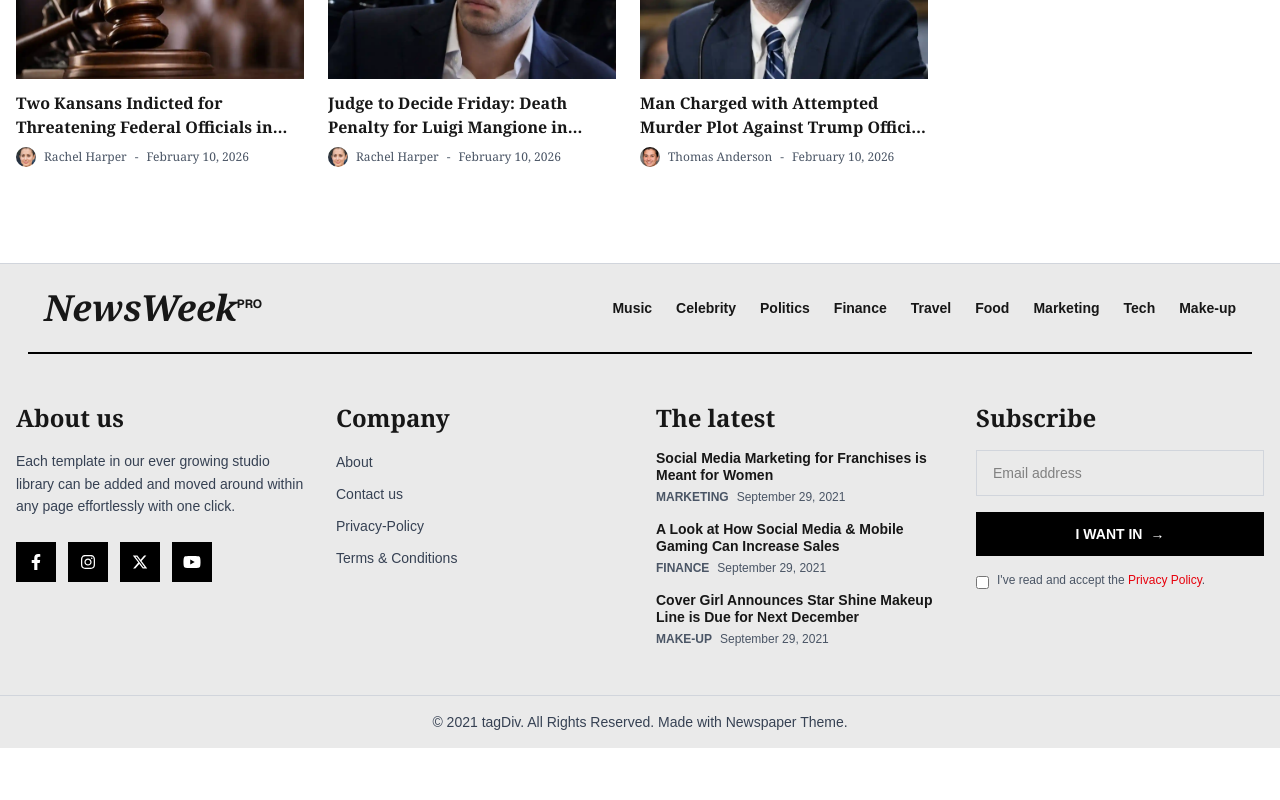
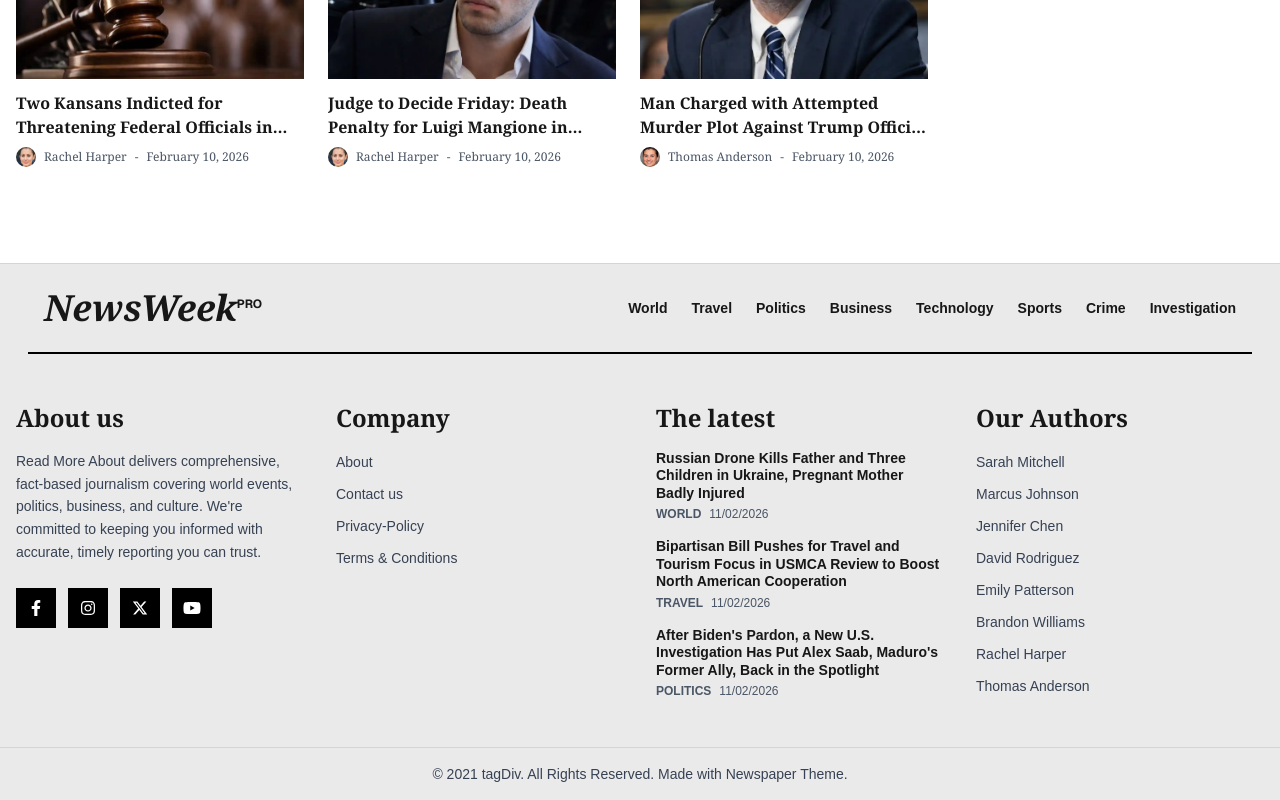
Before and after one commit to maisonatelier52-ux/read-more-about, a Next.js app: page / in a window 1280 px wide. Shown: the part 4978-5778 px from the top of the page. Before the commit the page ends 5726 px from the top, so only its background shows below. Built offline with nearby package versions, Linux system fonts and the light colour scheme.

Commit message:
fetch the data and show it on footer

```diff
--- a/components/Footer.jsx
+++ b/components/Footer.jsx
@@ -1,43 +1,296 @@
+
+// "use client";
+
+// import Link from "next/link";
+// import { FaFacebookF, FaInstagram, FaYoutube, FaChevronUp } from "react-icons/fa";
+// import { FaXTwitter } from "react-icons/fa6";
+// import articleData from "../public/data/articles.json"
+// import authorData from '../public/data/authors.json'
+
+// export default function Footer() {
+//   const latestArticles = [
+//     {
+//       id: 1,
+//       title: "Social Media Marketing for Franchises is Meant for Women",
+//       category: "MARKETING",
+//       date: "September 29, 2021",
+//     },
+//     {
+//       id: 2,
+//       title: "A Look at How Social Media & Mobile Gaming Can Increase Sales",
+//       category: "FINANCE",
+//       date: "September 29, 2021",
+//     },
+//     {
+//       id: 3,
+//       title: "Cover Girl Announces Star Shine Makeup Line is Due for Next December",
+//       category: "MAKE-UP",
+//       date: "September 29, 2021",
+//     },
+//   ];
+
+//   const navLinks = [
+//     "Music",
+//     "Celebrity",
+//     "Politics",
+//     "Finance",
+//     "Travel",
+//     "Food",
+//     "Marketing",
+//     "Tech",
+//     "Make-up",
+//   ];
+
+//   const scrollToTop = () => {
+//     window.scrollTo({
+//       top: 0,
+//       behavior: "smooth",
+//     });
+//   };
+
+//   return (
+//     <footer className="bg-[#eaeaea] border-t border-gray-300 relative">
+//       {/* Logo and Navigation Bar */}
+//      <div className="px-7">
+//          <div className=" border-b-2 border-black ">
+//         <div className="max-w-7xl mx-auto px-4 py-6">
+//           <div className="flex flex-col md:flex-row items-center justify-between gap-4">
+//             {/* Logo */}
+//             <Link href="/" title="NewsWeek PRO - Home page" className="text-4xl font-bold italic font-serif">
+//               NewsWeek<span className="text-xs align-super not-italic font-sans">PRO</span>
+//             </Link>
+
+//             {/* Navigation Links */}
+//             <nav className="flex flex-wrap items-center justify-center gap-6 text-sm font-medium">
+//               {navLinks.map((link) => (
+//                 <Link
+//                   key={link}
+//                   href={`/${link.toLowerCase()}`}
+//                   title={`${link} - Latest news and articles`}
+//                   className="hover:text-red-600 transition-colors font-semibold"
+//                 >
+//                   {link}
+//                 </Link>
+//               ))}
+//             </nav>
+//           </div>
+//         </div>
+//       </div>
+//      </div>
+
+//       {/* Main Footer Content */}
+//       <div className="max-w-7xl mx-auto px-4 py-12">
+//         <div className="grid grid-cols-1 md:grid-cols-2 lg:grid-cols-4 gap-8">
+
+//           {/* About Us Section */}
+//           <div>
+//             <h3 className="text-2xl font-bold mb-4 font-serif">About us</h3>
+//             <p className="text-gray-700 text-sm leading-relaxed mb-6">
+//               Each template in our ever growing studio library can be added and moved around within any page effortlessly with one click.
+//             </p>
+
+//             {/* Social Media Icons */}
+//             <div className="flex gap-3">
+//               <a
+//                 href="#"
+//                 title="Follow us on Facebook"
+//                 className="w-10 h-10 bg-black text-white flex items-center justify-center hover:bg-red-600 transition-colors"
+//               >
+//                 <FaFacebookF size={16} />
+//               </a>
+//               <a
+//                 href="#"
+//                 title="Follow us on Instagram"
+//                 className="w-10 h-10 bg-black text-white flex items-center justify-center hover:bg-red-600 transition-colors"
+//               >
+//                 <FaInstagram size={16} />
+//               </a>
+//               <a
+//                 href="#"
+//                 title="Follow us on Twitter"
+//                 className="w-10 h-10 bg-black text-white flex items-center justify-center hover:bg-red-600 transition-colors"
+//               >
+//                 <FaXTwitter size={16} />
+//               </a>
+//               <a
+//                 href="#"
+//                 title="Subscribe to our YouTube channel"
+//                 className="w-10 h-10 bg-black text-white flex items-center justify-center hover:bg-red-600 transition-colors"
+//               >
+//                 <FaYoutube size={18} />
+//               </a>
+//             </div>
+//           </div>
+
+//           {/* Company Section */}
+//           <div>
+//             <h3 className="text-2xl font-bold mb-4 font-serif">Company</h3>
+//             <ul className="space-y-2">
+//               <li>
+//                 <Link href="/about" title="About NewsWeek PRO" className="text-gray-700 hover:text-red-600 transition-colors text-sm">
+//                   About
+//                 </Link>
+//               </li>
+//               <li>
+//                 <Link href="/contact" title="Contact NewsWeek PRO" className="text-gray-700 hover:text-red-600 transition-colors text-sm">
+//                   Contact us
+//                 </Link>
+//               </li>
+//               <li>
+//                 <Link href="/privacy-policy" title="NewsWeek PRO Privacy Policy" className="text-gray-700 hover:text-red-600 transition-colors text-sm">
+//                   Privacy-Policy
+//                 </Link>
+//               </li>
+//               <li>
+//                 <Link href="/terms-and-conditions" title="NewsWeek PRO Terms and Conditions" className="text-gray-700 hover:text-red-600 transition-colors text-sm">
+//                   Terms & Conditions
+//                 </Link>
+//               </li>
+//             </ul>
+//           </div>
+
+//           {/* The Latest Section */}
+//           <div>
+//             <h3 className="text-2xl font-bold mb-4 font-serif">The latest</h3>
+//             <div className="space-y-4">
+//               {latestArticles.map((article) => (
+//                 <div key={article.id}>
+//                   <Link
+//                     href="#"
+//                     title={article.title}
+//                     className="text-sm font-bold leading-tight hover:text-red-600 transition-colors block mb-1"
+//                   >
+//                     {article.title}
+//                   </Link>
+//                   <div className="flex items-center gap-2 text-xs text-gray-600">
+//                     <span className="font-semibold uppercase">{article.category}</span>
+//                     <span>{article.date}</span>
+//                   </div>
+//                 </div>
+//               ))}
+//             </div>
+//           </div>
+
+//           {/* Subscribe Section */}
+//           <div>
+//             <h3 className="text-2xl font-bold mb-4 font-serif">Subscribe</h3>
+//             <form className="space-y-4">
+//               <input
+//                 type="email"
+//                 placeholder="Email address"
+//                 className="w-full px-4 py-3 border border-gray-300 focus:outline-none focus:border-red-600 text-sm"
+//               />
+//               <button
+//                 type="submit"
+//                 className="w-full bg-black text-white py-3 px-6 font-bold text-sm hover:bg-red-600 transition-colors flex items-center justify-center gap-2"
+//               >
+//                 I WANT IN
+//                 <span>→</span>
+//               </button>
+//               <div className="flex items-start gap-2">
+//                 <input
+//                   type="checkbox"
+//                   id="privacy"
+//                   className="mt-1 cursor-pointer"
+//                 />
+//                 <label htmlFor="privacy" className="text-xs text-gray-600 cursor-pointer">
+//                   I've read and accept the{" "}
+//                   <Link href="/privacy" title="Privacy Policy" className="text-red-600 hover:underline">
+//                     Privacy Policy
+//                   </Link>
+//                   .
+//                 </label>
+//               </div>
+//             </form>
+//           </div>
+//         </div>
+//       </div>
+
+//       {/* Bottom Copyright Bar */}
+//       <div className="border-t border-gray-300 bg-[#eaeaea]">
+//         <div className="max-w-7xl mx-auto px-4 py-4 text-center">
+//           <p className="text-sm text-gray-700">
+//             © 2021 tagDiv. All Rights Reserved. Made with Newspaper Theme.
+//           </p>
+//         </div>
+//       </div>
+
+//       {/* Scroll to Top Button */}
+//       <button
+//         onClick={scrollToTop}
+//         className="fixed bottom-6 right-6 w-12 h-12 bg-red-600 text-white flex items-center justify-center hover:bg-red-700 transition-colors shadow-lg z-50 cursor-pointer"
+//         aria-label="Scroll to top"
+//       >
+//         <FaChevronUp size={20} />
+//       </button>
+//     </footer>
+//   );
+// }
+
 
 "use client";
 
 import Link from "next/link";
 import { FaFacebookF, FaInstagram, FaYoutube, FaChevronUp } from "react-icons/fa";
 import { FaXTwitter } from "react-icons/fa6";
+import articleData from "../public/data/articles.json";
+import authorData from '../public/data/authors.json';
+import { useMemo } from 'react';
 
 export default function Footer() {
-  const latestArticles = [
-    {
-      id: 1,
-      title: "Social Media Marketing for Franchises is Meant for Women",
-      category: "MARKETING",
-      date: "September 29, 2021",
-    },
-    {
-      id: 2,
-      title: "A Look at How Social Media & Mobile Gaming Can Increase Sales",
-      category: "FINANCE",
-      date: "September 29, 2021",
-    },
-    {
-      id: 3,
-      title: "Cover Girl Announces Star Shine Makeup Line is Due for Next December",
-      category: "MAKE-UP",
-      date: "September 29, 2021",
-    },
-  ];
+  // Get unique categories from articles
+  const categories = useMemo(() => {
+    const allCategories = new Set();
+    Object.keys(articleData).forEach(category => {
+      if (Array.isArray(articleData[category]) && articleData[category].length > 0) {
+        allCategories.add(category);
+      }
+    });
+    return Array.from(allCategories);
+  }, []);
 
-  const navLinks = [
-    "Music",
-    "Celebrity",
-    "Politics",
-    "Finance",
-    "Travel",
-    "Food",
-    "Marketing",
-    "Tech",
-    "Make-up",
-  ];
+  // Get latest 3 articles from different categories
+  const latestArticles = useMemo(() => {
+    const allArticles = [];
+
+    // Flatten all articles with their category
+    Object.entries(articleData).forEach(([category, articles]) => {
+      if (Array.isArray(articles)) {
+        articles.forEach(article => {
+          allArticles.push({
+            ...article,
+            categoryName: category
+          });
+        });
+      }
+    });
+
+    // Sort by date (newest first)
+    allArticles.sort((a, b) => {
+      const dateA = new Date(a.date.split('/').reverse().join('-'));
+      const dateB = new Date(b.date.split('/').reverse().join('-'));
+      return dateB - dateA;
+    });
+
+    // Get latest 3 from different categories
+    const selectedArticles = [];
+    const usedCategories = new Set();
+
+    for (const article of allArticles) {
+      if (!usedCategories.has(article.categoryName) && selectedArticles.length < 3) {
+        selectedArticles.push(article);
+        usedCategories.add(article.categoryName);
+      }
+      if (selectedArticles.length === 3) break;
+    }
+
+    return selectedArticles;
+  }, []);
+
+  // Get all authors
+  const authors = useMemo(() => {
+    return authorData.categories.map(cat => cat.author);
+  }, []);
 
   const scrollToTop = () => {
     window.scrollTo({
@@ -50,7 +303,7 @@ export default function Footer() {
     <footer className="bg-[#eaeaea] border-t border-gray-300 relative">
       {/* Logo and Navigation Bar */}
       <div className="px-7">
-         <div className=" border-b-2 border-black ">
+        <div className="border-b-2 border-black">
           <div className="max-w-7xl mx-auto px-4 py-6">
             <div className="flex flex-col md:flex-row items-center justify-between gap-4">
               {/* Logo */}
@@ -60,14 +313,14 @@ export default function Footer() {
 
               {/* Navigation Links */}
               <nav className="flex flex-wrap items-center justify-center gap-6 text-sm font-medium">
-              {navLinks.map((link) => (
+                {categories.map((category) => (
                   <Link
-                  key={link}
-                  href={`/${link.toLowerCase()}`}
-                  title={`${link} - Latest news and articles`}
-                  className="hover:text-red-600 transition-colors font-semibold"
+                    key={category}
+                    href={`/${category.toLowerCase()}`}
+                    title={`${category.charAt(0).toUpperCase() + category.slice(1)} - Latest news and articles`}
+                    className="hover:text-red-600 transition-colors font-semibold capitalize"
                   >
-                  {link}
+                    {category}
                   </Link>
                 ))}
               </nav>
@@ -84,7 +337,7 @@ export default function Footer() {
           <div>
             <h3 className="text-2xl font-bold mb-4 font-serif">About us</h3>
             <p className="text-gray-700 text-sm leading-relaxed mb-6">
-              Each template in our ever growing studio library can be added and moved around within any page effortlessly with one click.
+              Read More About delivers comprehensive, fact-based journalism covering world events, politics, business, and culture. We're committed to keeping you informed with accurate, timely reporting you can trust.
             </p>
 
             {/* Social Media Icons */}
@@ -154,7 +407,7 @@ export default function Footer() {
               {latestArticles.map((article) => (
                 <div key={article.id}>
                   <Link
-                    href="#"
+                    href={`/${article.categoryName}/${article.slug}`}
                     title={article.title}
                     className="text-sm font-bold leading-tight hover:text-red-600 transition-colors block mb-1"
                   >
@@ -169,37 +422,22 @@ export default function Footer() {
             </div>
           </div>
 
-          {/* Subscribe Section */}
+          {/* Authors Section */}
           <div>
-            <h3 className="text-2xl font-bold mb-4 font-serif">Subscribe</h3>
-            <form className="space-y-4">
-              <input
-                type="email"
-                placeholder="Email address"
-                className="w-full px-4 py-3 border border-gray-300 focus:outline-none focus:border-red-600 text-sm"
-              />
-              <button
-                type="submit"
-                className="w-full bg-black text-white py-3 px-6 font-bold text-sm hover:bg-red-600 transition-colors flex items-center justify-center gap-2"
+            <h3 className="text-2xl font-bold mb-4 font-serif">Our Authors</h3>
+            <ul className="space-y-2">
+              {authors.map((author) => (
+                <li key={author.id}>
+                  <Link
+                    href={`/author/${author.name.toLowerCase().replace(/\s+/g, '-')}`}
+                    title={`${author.name} - Author Profile`}
+                    className="text-gray-700 hover:text-red-600 transition-colors text-sm"
                   >
-                I WANT IN
-                <span>→</span>
-              </button>
-              <div className="flex items-start gap-2">
-                <input
-                  type="checkbox"
-                  id="privacy"
-                  className="mt-1 cursor-pointer"
-                />
-                <label htmlFor="privacy" className="text-xs text-gray-600 cursor-pointer">
-                  I've read and accept the{" "}
-                  <Link href="/privacy" title="Privacy Policy" className="text-red-600 hover:underline">
-                    Privacy Policy
+                    {author.name}
                   </Link>
-                  .
-                </label>
-              </div>
-            </form>
+                </li>
+              ))}
+            </ul>
           </div>
         </div>
       </div>
```
Lines whose indentation alone changed are shown as unchanged.
